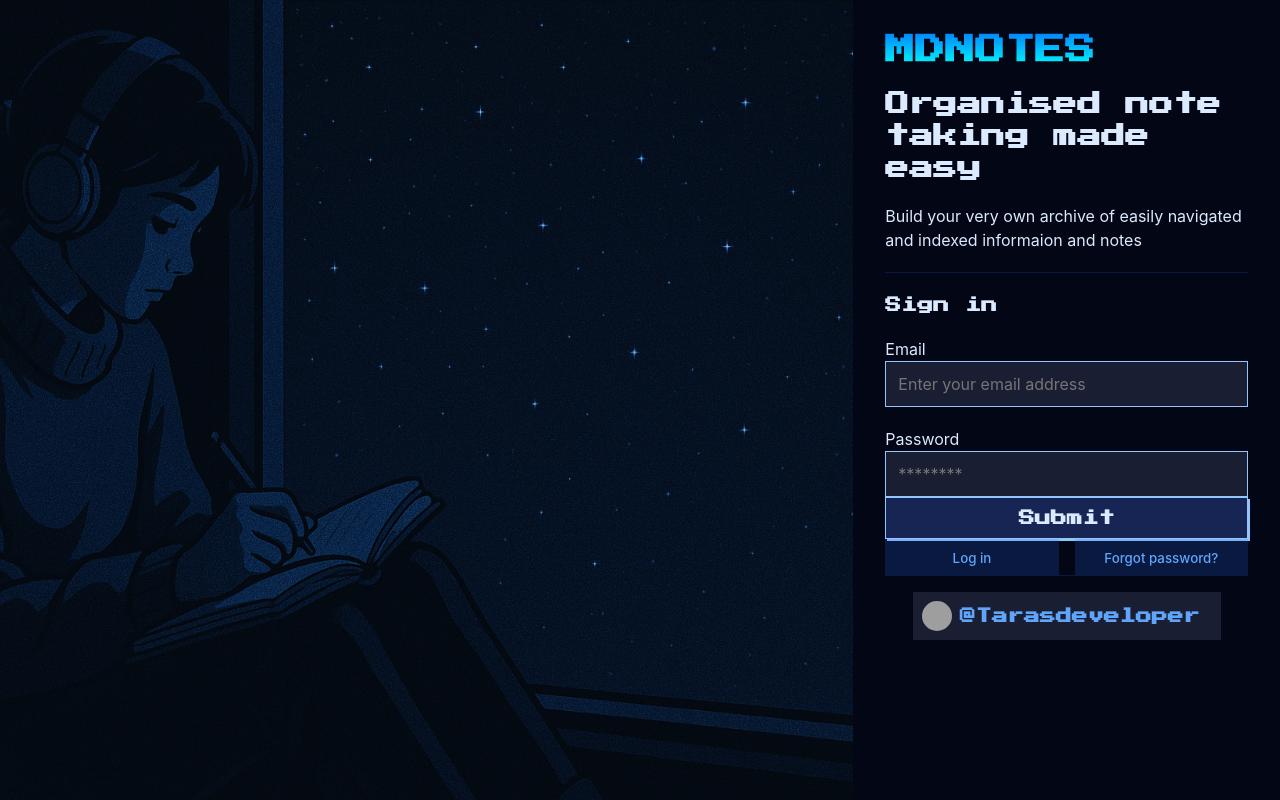
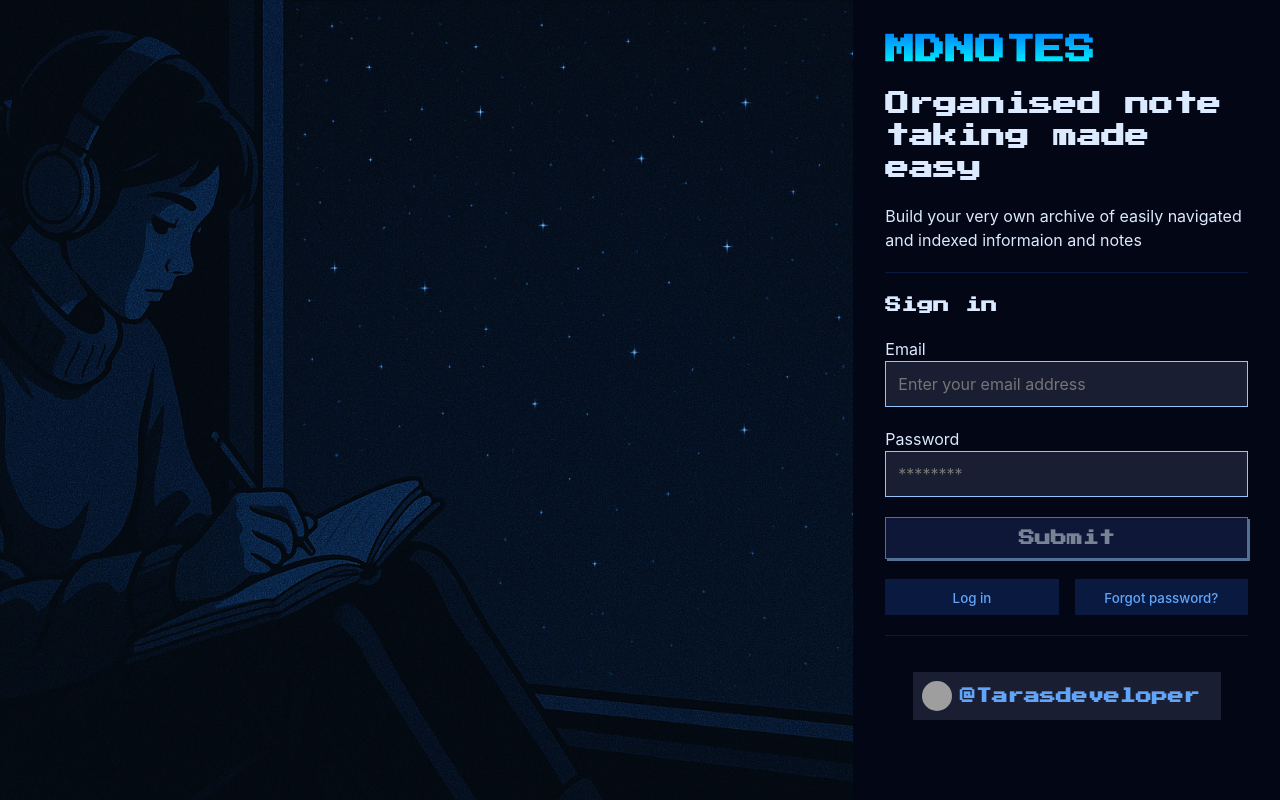
Before and after one commit to Tarasdeveloper/next_notes-app, a Next.js app: page / in a window 1280 px wide. Built offline with nearby package versions, Linux system fonts and the light colour scheme; no server answers; grey boxes are pictures that could not be loaded; some icons are missing; a web font is replaced by a local one.

Commit message:
added firebase

```diff
--- a/app/globals.css
+++ b/app/globals.css
@@ -56,6 +56,10 @@
     display: grid;
     place-items: center;
     padding: 0.5rem;
+}
+.submit-btn:disabled {
+    cursor: not-allowed;
+    /* opacity: 0.5 !important; */
 }
 
 .secondary-btns-container {
--- a/app/layout.js
+++ b/app/layout.js
@@ -1,6 +1,7 @@
 import './globals.css';
 import './fanta.css';
 import Head from './head';
+import AuthProvider from '@/context/AuthContext';
 
 export const metadata = {
     title: 'MDNOTES | Easy note taking',
@@ -11,10 +12,12 @@ export default function RootLayout({ children }) {
     return (
         <html lang="en">
             <Head />
-            <body>
-                <div id="app">{children}</div>
-                <div id="portal"></div>
-            </body>
+            <AuthProvider>
+                <body>
+                    <div id="app">{children}</div>
+                    <div id="portal"></div>
+                </body>
+            </AuthProvider>
         </html>
     );
 }
--- a/app/page.js
+++ b/app/page.js
@@ -1,4 +1,5 @@
 import Login from '@/components/Login';
+// import Image from 'next/image';
 
 export default function Home() {
     return (
--- a/components/Login.jsx
+++ b/components/Login.jsx
@@ -1,4 +1,37 @@
+'use client';
+
+import { useAuth } from '@/context/AuthContext';
+import { useState } from 'react';
+
 export default function Login() {
+    const [email, setEmail] = useState('');
+    const [password, setPassword] = useState('');
+    const [isRegister, setIsRegister] = useState(false);
+    const [isAuthenticating, setIsAuthenticating] = useState(false);
+
+    const { login, signup } = useAuth();
+
+    const cantAuth = !email.includes('@') || password.length < 6;
+
+    async function handleAuthUser() {
+        if (cantAuth) {
+            alert('Please enter a valid email or password');
+            return;
+        }
+        setIsAuthenticating(true);
+        try {
+            if (isRegister) {
+                await signup(email, password);
+            } else {
+                await login(email, password);
+            }
+        } catch (err) {
+            console.log(err.message);
+        } finally {
+            setIsAuthenticating(false);
+        }
+    }
+
     return (
         <>
             <div className="login-container">
@@ -20,7 +53,12 @@ export default function Login() {
                 <div>
                     <p>Password</p>
                     <input type="password" placeholder="********" />
-                    <button className="submit-btn">
+                </div>
+                <button
+                    onClick={handleAuthUser}
+                    disabled={cantAuth || isAuthenticating}
+                    className="submit-btn"
+                >
                     <h6>Submit</h6>
                 </button>
                 <div className="secondary-btns-container">
@@ -33,10 +71,7 @@ export default function Login() {
                 </div>
                 <div className="full-line"></div>
                 <footer>
-                        <a
-                            target="_blank"
-                            href="https://github.com/Tarasdeveloper"
-                        >
+                    <a target="_blank" href="https://github.com/Tarasdeveloper">
                         <img
                             src="https://avatars.githubusercontent.com/u/107717399?v=4"
                             alt="github-logo"
@@ -46,7 +81,6 @@ export default function Login() {
                     </a>
                 </footer>
             </div>
-            </div>
         </>
     );
 }
--- /dev/null
+++ b/context/AuthContext.jsx
@@ -0,0 +1,65 @@
+'use client';
+
+import { auth } from '@/firebase';
+import {
+    createUserWithEmailAndPassword,
+    onAuthStateChanged,
+    signInWithEmailAndPassword,
+    signOut,
+} from 'firebase/auth';
+import { createContext, useContext, useEffect, useState } from 'react';
+
+const AuthContext = createContext();
+
+export const useAuth = () => useContext(AuthContext);
+
+export default function AuthProvider({ children }) {
+    const [currentUser, setCurrentUser] = useState(null);
+    const [isLoadingUser, setIsLoadingUser] = useState(false);
+
+    function signup(email, password) {
+        return createUserWithEmailAndPassword(auth, email, password);
+    }
+
+    function login(email, password) {
+        return signInWithEmailAndPassword(auth, email, password);
+    }
+
+    function logout() {
+        setCurrentUser(null);
+        return signOut(auth);
+    }
+
+    function resetPasswordEmail(email) {
+        return sendPasswordResetEmail(auth, email);
+    }
+
+    const value = {
+        currentUser,
+        isLoadingUser,
+        signup,
+        login,
+        logout,
+        resetPasswordEmail,
+    };
+
+    useEffect(() => {
+        const unsubscribe = onAuthStateChanged(auth, async (user) => {
+            console.log('Authenticate user');
+            setIsLoadingUser(true);
+            try {
+                setCurrentUser(user);
+                if (!user) throw new Error('User not found');
+            } catch (err) {
+                console.log(err.message);
+            } finally {
+                setIsLoadingUser(false);
+            }
+        });
+        return unsubscribe;
+    }, []);
+
+    return (
+        <AuthContext.Provider value={value}>{children}</AuthContext.Provider>
+    );
+}
```
Also changed, not shown: app/notes/page.js (+11 -0 lines). Lines whose indentation alone changed are shown as unchanged.
